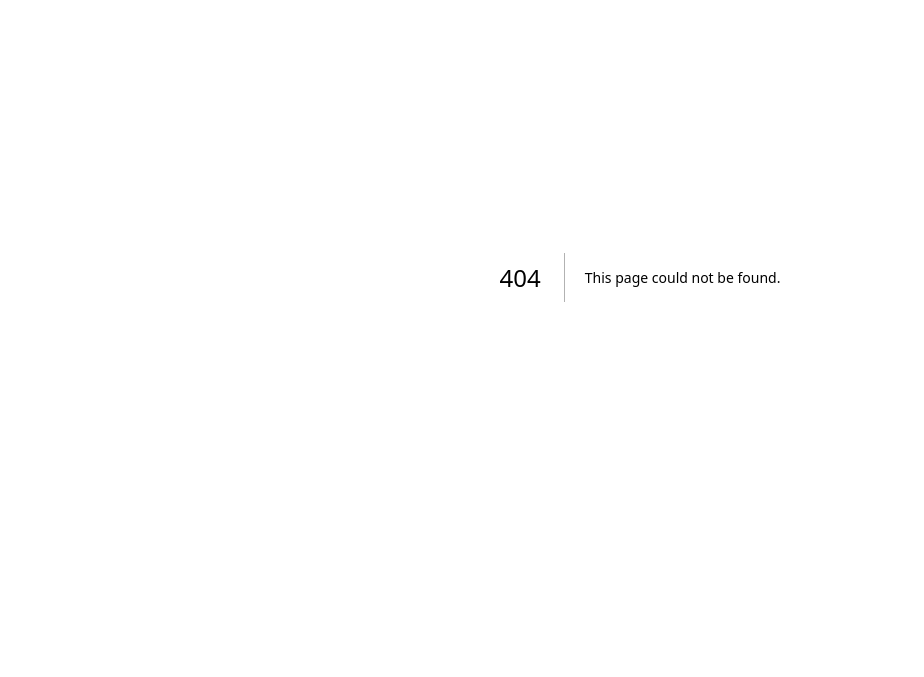
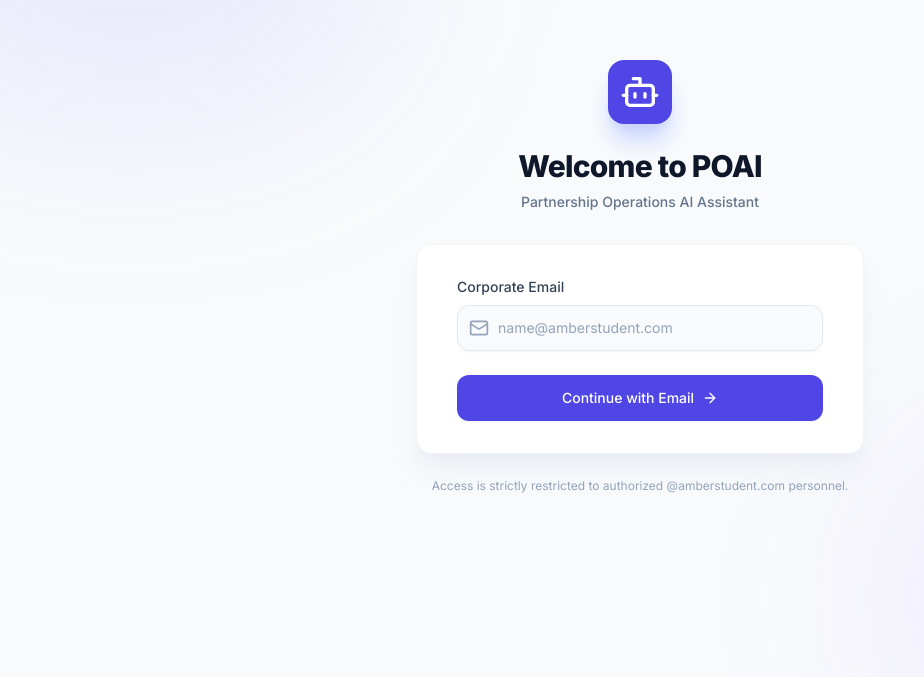
Before and after one commit to ManuSNair788/Amber-flow, a Next.js app: page /login in a window 1280 px wide. Before the commit this address had no page. Shown: the part 123-800 px from the top of the page, without its empty margins (0-924 px from the left). Built offline with nearby package versions, Linux system fonts and the light colour scheme.

Commit message:
feat(auth): implement supabase otp login with amber domain restriction and middleware

```diff
--- /dev/null
+++ b/app/auth/callback/route.ts
@@ -0,0 +1,18 @@
+import { NextResponse } from 'next/server'
+import { createClient } from '@/utils/supabase/server'
+
+export async function GET(request: Request) {
+  const { searchParams, origin } = new URL(request.url)
+  const code = searchParams.get('code')
+  const next = searchParams.get('next') ?? '/dashboard'
+
+  if (code) {
+    const supabase = createClient()
+    const { error } = await supabase.auth.exchangeCodeForSession(code)
+    if (!error) {
+      return NextResponse.redirect(`${origin}${next}`)
+    }
+  }
+
+  return NextResponse.redirect(`${origin}/login?error=Invalid+or+expired+link`)
+}
--- /dev/null
+++ b/app/login/actions.ts
@@ -0,0 +1,28 @@
+'use server'
+
+import { createClient } from '@/utils/supabase/server'
+
+export async function login(formData: FormData) {
+  const email = formData.get('email') as string
+
+  if (!email || !email.endsWith('@amberstudent.com')) {
+    return { error: 'Invalid email domain. Must be @amberstudent.com' }
+  }
+
+  const supabase = createClient()
+
+  const origin = process.env.NEXT_PUBLIC_SITE_URL || 'https://amber-flow-virid.vercel.app';
+
+  const { error } = await supabase.auth.signInWithOtp({
+    email,
+    options: {
+      emailRedirectTo: `${origin}/auth/callback`,
+    },
+  })
+
+  if (error) {
+    return { error: error.message }
+  }
+
+  return { error: null }
+}
--- /dev/null
+++ b/app/login/page.tsx
@@ -0,0 +1,118 @@
+'use client'
+
+import { useState } from 'react'
+import { Bot, Mail, ArrowRight } from 'lucide-react'
+import { login } from './actions'
+
+export default function LoginPage() {
+  const [email, setEmail] = useState('')
+  const [error, setError] = useState('')
+  const [loading, setLoading] = useState(false)
+  const [success, setSuccess] = useState(false)
+
+  const handleSubmit = async (e: React.FormEvent) => {
+    e.preventDefault()
+    setError('')
+
+    // Domain validation
+    if (!email.endsWith('@amberstudent.com')) {
+      setError('Access restricted to @amberstudent.com corporate accounts only.')
+      return
+    }
+
+    setLoading(true)
+    const formData = new FormData()
+    formData.append('email', email)
+
+    const result = await login(formData)
+
+    if (result?.error) {
+      setError(result.error)
+    } else {
+      setSuccess(true)
+    }
+    setLoading(false)
+  }
+
+  return (
+    <div className="min-h-screen bg-slate-50 flex flex-col justify-center py-12 sm:px-6 lg:px-8 relative overflow-hidden">
+      {/* Background decoration */}
+      <div className="absolute top-[-10%] left-[-10%] w-[40%] h-[40%] bg-indigo-500/10 blur-[100px] rounded-full pointer-events-none" />
+      <div className="absolute bottom-[-10%] right-[-10%] w-[40%] h-[40%] bg-purple-500/10 blur-[100px] rounded-full pointer-events-none" />
+
+      <div className="sm:mx-auto sm:w-full sm:max-w-md relative z-10">
+        <div className="flex justify-center mb-6">
+          <div className="w-16 h-16 bg-indigo-600 rounded-2xl flex items-center justify-center shadow-xl shadow-indigo-200">
+            <Bot className="text-white w-10 h-10" />
+          </div>
+        </div>
+        <h2 className="mt-2 text-center text-3xl font-extrabold text-slate-900 tracking-tight">
+          Welcome to POAI
+        </h2>
+        <p className="mt-2 text-center text-sm text-slate-500 font-medium">
+          Partnership Operations AI Assistant
+        </p>
+      </div>
+
+      <div className="mt-8 sm:mx-auto sm:w-full sm:max-w-md relative z-10">
+        <div className="bg-white py-8 px-4 shadow-xl shadow-slate-200/50 sm:rounded-2xl sm:px-10 border border-slate-100">
+
+          {success ? (
+            <div className="text-center">
+              <div className="w-16 h-16 bg-emerald-100 text-emerald-600 rounded-full flex items-center justify-center mx-auto mb-4">
+                <Mail className="w-8 h-8" />
+              </div>
+              <h3 className="text-lg font-bold text-slate-900">Check your email</h3>
+              <p className="mt-2 text-sm text-slate-500">
+                We sent a secure login link to <span className="font-semibold text-slate-900">{email}</span>. Click the link to securely access the dashboard.
+              </p>
+            </div>
+          ) : (
+            <form className="space-y-6" onSubmit={handleSubmit}>
+              <div>
+                <label htmlFor="email" className="block text-sm font-medium text-slate-700">
+                  Corporate Email
+                </label>
+                <div className="mt-2 relative rounded-lg shadow-sm">
+                  <div className="absolute inset-y-0 left-0 pl-3 flex items-center pointer-events-none">
+                    <Mail className="h-5 w-5 text-slate-400" />
+                  </div>
+                  <input
+                    id="email"
+                    name="email"
+                    type="email"
+                    autoComplete="email"
+                    required
+                    placeholder="name@amberstudent.com"
+                    value={email}
+                    onChange={(e) => setEmail(e.target.value)}
+                    className="block w-full pl-10 pr-3 py-3 border border-slate-200 rounded-xl text-sm placeholder-slate-400 focus:outline-none focus:ring-2 focus:ring-indigo-500 focus:border-transparent transition-shadow bg-slate-50 focus:bg-white"
+                  />
+                </div>
+              </div>
+
+              {error && (
+                <div className="text-sm text-rose-600 bg-rose-50 p-3 rounded-lg border border-rose-100">
+                  {error}
+                </div>
+              )}
+
+              <button
+                type="submit"
+                disabled={loading}
+                className="w-full flex justify-center items-center gap-2 py-3 px-4 border border-transparent rounded-xl shadow-sm text-sm font-medium text-white bg-indigo-600 hover:bg-indigo-700 focus:outline-none focus:ring-2 focus:ring-offset-2 focus:ring-indigo-500 disabled:opacity-50 disabled:cursor-not-allowed transition-colors"
+              >
+                {loading ? 'Sending link...' : 'Continue with Email'}
+                {!loading && <ArrowRight className="w-4 h-4" />}
+              </button>
+            </form>
+          )}
+
+        </div>
+        <p className="text-center text-xs text-slate-400 mt-6">
+          Access is strictly restricted to authorized @amberstudent.com personnel.
+        </p>
+      </div>
+    </div>
+  )
+}
--- a/package.json
+++ b/package.json
@@ -13,6 +13,7 @@
     "react": "^18.3.1",
     "react-dom": "^18.3.1",
     "@supabase/supabase-js": "^2.45.0",
+    "@supabase/ssr": "^0.5.0",
     "groq-sdk": "^0.5.0",
     "lucide-react": "^0.424.0",
     "clsx": "^2.1.1",
--- /dev/null
+++ b/utils/supabase/server.ts
@@ -0,0 +1,29 @@
+import { createServerClient, type CookieOptions } from '@supabase/ssr'
+import { cookies } from 'next/headers'
+
+export function createClient() {
+  const cookieStore = cookies()
+
+  return createServerClient(
+    process.env.NEXT_PUBLIC_SUPABASE_URL!,
+    process.env.NEXT_PUBLIC_SUPABASE_ANON_KEY!,
+    {
+      cookies: {
+        getAll() {
+          return cookieStore.getAll()
+        },
+        setAll(cookiesToSet) {
+          try {
+            cookiesToSet.forEach(({ name, value, options }) =>
+              cookieStore.set(name, value, options)
+            )
+          } catch {
+            // The `setAll` method was called from a Server Component.
+            // This can be ignored if you have middleware refreshing
+            // user sessions.
+          }
+        },
+      },
+    }
+  )
+}
```
Also changed, not shown: middleware.ts (added, +25 -0 lines), utils/supabase/client.ts (added, +8 -0 lines), utils/supabase/middleware.ts (added, +49 -0 lines), 1 other file (tests, documents, lock files or other folders).
